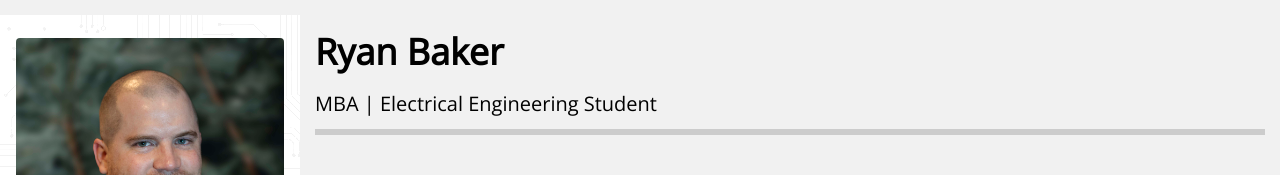
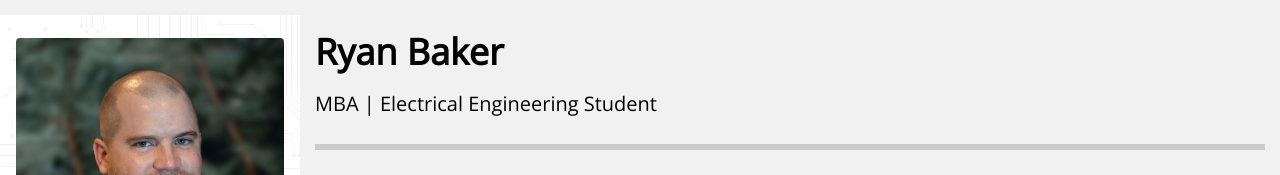
Before and after one commit to ryanwbaker/portfolio, a plain HTML site: page index.html in a window 1280 px wide. Shown: the top 175 px of the page. Drawn offline with nearby package versions, Linux system fonts and the light colour scheme.

Commit message:
Fixed Bar Breaks in HTML

```diff
--- a/index.html
+++ b/index.html
@@ -41,7 +41,7 @@ body,h1,h2,h3,h4,h5,h6 {font-family: "Open Sans", sans-serif}
   <header id="portfolio">
     <a href="#"><img src="img/avatar4.jpg" style="width:65px;" class="w3-circle w3-right w3-margin w3-hide-large w3-hover-opacity" ></a>
     <span class="w3-button w3-hide-large w3-xxlarge w3-hover-text-grey" onclick="w3_open()"><i class="fa fa-bars"></i></span>
-    <div class="w3-container w3-bottombar" style="margin:15px; padding:0px;">
+    <div class="w3-container" style="margin:15px; padding:0px;">
       <h1><b>Ryan Baker</b></h1>
       <h4>MBA | Electrical Engineering Student</h4>
     </div>
@@ -49,6 +49,7 @@ body,h1,h2,h3,h4,h5,h6 {font-family: "Open Sans", sans-serif}
 
 <!-- Projects -->
 <div id="projects">
+  <div class= "w3-container w3-bottombar" style="margin: 15px;"></div>
   <!-- Controls & Cards Container -->
   <div class="w3-container w3-padding-large">
     <!-- Button Controls -->
@@ -118,6 +119,7 @@ body,h1,h2,h3,h4,h5,h6 {font-family: "Open Sans", sans-serif}
 
 <!-- About -->
   <div class="w3-container w3-padding-large" id="about" style="display:none">
+    <div class= "w3-container w3-topbar"></div>
     <h4><b>About Me</b></h4>
     <p>Just me, myself and I, exploring the universe of unknownment. I have a heart of love and an interest of lorem ipsum and mauris neque quam blog. I want to share my world with you. Praesent tincidunt sed tellus ut rutrum. Sed vitae justo condimentum, porta lectus vitae, ultricies congue gravida diam non fringilla. Praesent tincidunt sed tellus ut rutrum. Sed vitae justo condimentum, porta lectus vitae, ultricies congue gravida diam non fringilla.</p>
     <hr>
@@ -147,6 +149,7 @@ body,h1,h2,h3,h4,h5,h6 {font-family: "Open Sans", sans-serif}
 
   <!-- Contact Section -->
   <div class="w3-container w3-padding-large" id="contact" style="display:none">
+    <div class="w3-topbar"></div>
     <h4><b>Contact Me</b></h4>
     <hr class="w3-opacity">
     <form action="https://formspree.io/f/mpzkajzg" method="POST">
```
